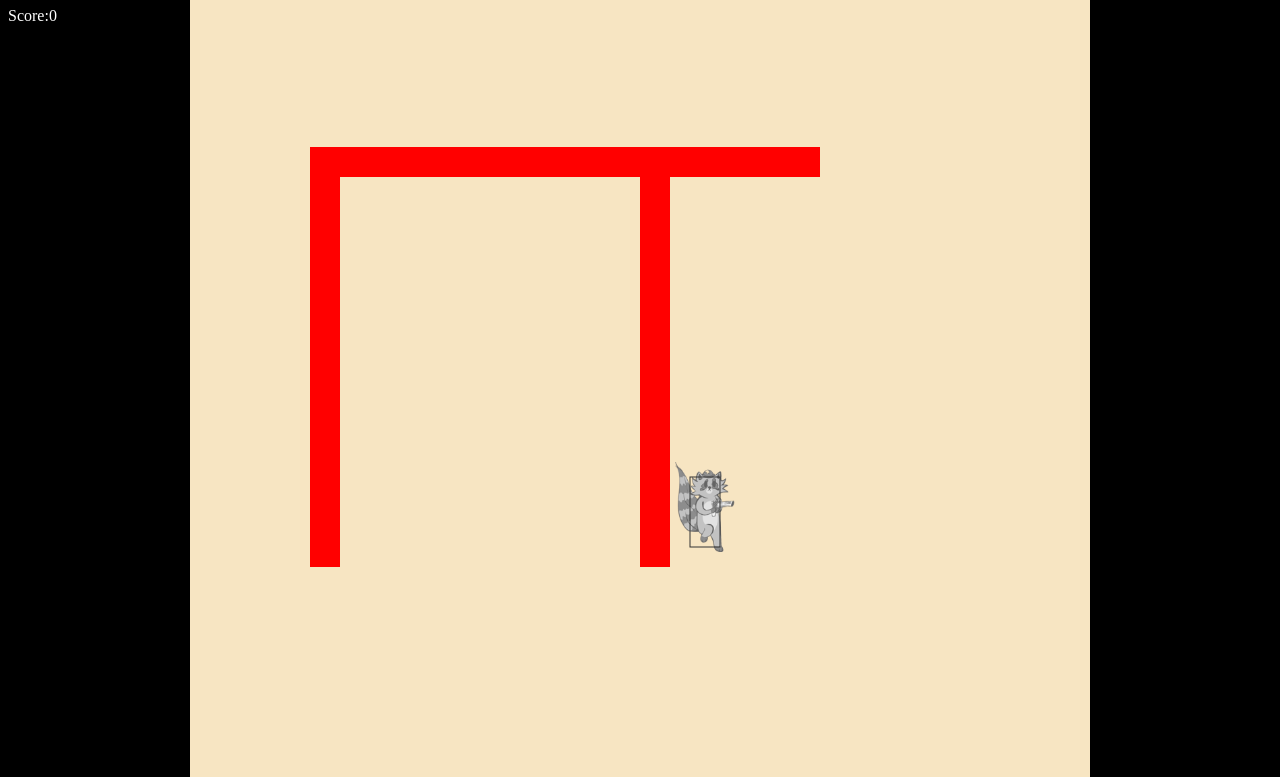
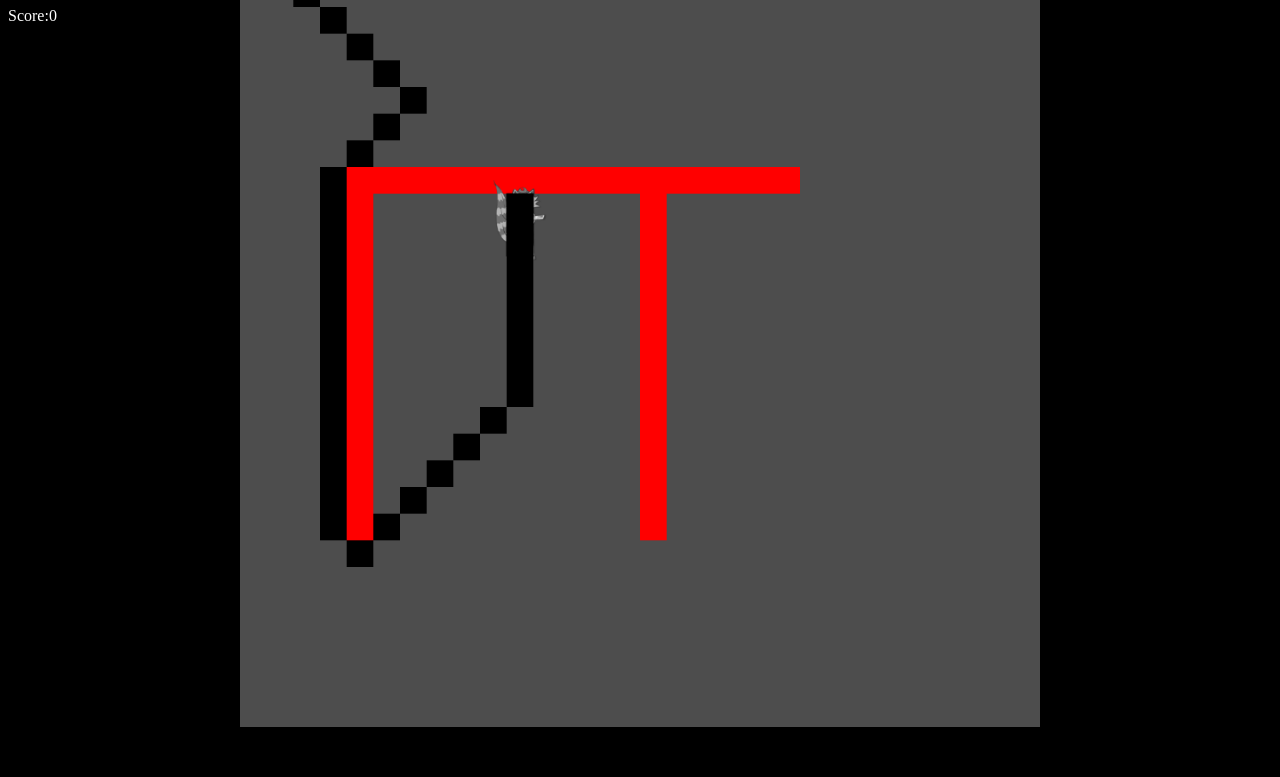
Before and after one commit to Swearfy/racoon-shooter, a plain HTML site: page index.html in a window 1280 px wide. Shown: the part 73-850 px from the top of the page. After the commit the page ends 800 px from the top, so only its background shows below. Drawn offline with Linux system fonts and the light colour scheme.

Commit message:
finished a* pathfinding implementation

```diff
--- a/main.js
+++ b/main.js
@@ -6,7 +6,7 @@ import { playerShooting } from "./scripts/utils/shooting.js";
 import { Grid } from "./scripts/classes/grid.js";
 import { level_1 } from "./assets/tilemaps/level-1.js";
 import { checkX, checkY } from "./scripts/utils/collision.js";
-import { Pathfinding } from "./scripts/classes/pathfinding.js";
+import { removeFromArray, toIndex } from "./scripts/utils/utils.js";
 
 const canvas = document.querySelector("canvas");
 const ctx = canvas.getContext("2d");
@@ -26,19 +26,13 @@ class Game {
     this.height = height;
     this.level1 = new Grid(30);
     this.level1.makeGrid(level_1);
-    this.player = new Player(this, 500, 600, this.level);
+    this.player = new Player(this, 300, 300, this.level);
     this.input = new Input();
     this.input.inputControl(this.input.player1Keys);
 
     this.enemy = new Enemy(this);
 
-    this.pathfinding = new Pathfinding();
     this.bullets = [];
-
-    // console.log(
-    //   getTileAtIndex(this.level1.grid, 0, 0).getNeighbors(this.level1.grid)
-    // );
-    console.log(this.pathfinding.findPath(this.level1.grid, 0, 0, 2, 0));
   }
   /**
    * Updates the enemy's player and bullets. This is called every frame to ensure that everything is up to date
@@ -47,7 +41,7 @@ class Game {
    */
   update(fps) {
     this.player.update(fps, this.level1);
-    this.enemy.update(fps, this.player, this.level1);
+    this.enemy.update(fps, this.player, this.level1.grid);
 
     playerMovement(this.player, this.input.player1Keys);
     playerShooting(this.player, this.input.player1Keys);
@@ -66,9 +60,7 @@ class Game {
         bullet.x >= this.width ||
         bullet.collide === true
       ) {
-        const index = this.bullets.indexOf(bullet);
-        this.bullets.splice(index, 1);
-        return;
+        removeFromArray(this.bullets, bullet);
       }
     });
   }
@@ -78,17 +70,19 @@ class Game {
    * @param ctx - The canvas context to draw on.
    */
   draw(ctx) {
+    this.level1.grid.forEach((tile) => {
+      tile.forEach((tile2) => {
+        ctx.fillStyle = tile2.walkable ? "rgba(255,255,255,0.3)" : "red";
+
+        tile2.draw(ctx);
+      });
+    });
+
     this.player.draw(ctx);
     this.enemy.draw(ctx);
 
     this.bullets.forEach((bullet) => {
       bullet.draw(ctx);
-    });
-
-    this.level1.grid.forEach((tile) => {
-      tile.forEach((tile2) => {
-        tile2.draw(ctx);
-      });
     });
   }
 }
@@ -108,8 +102,6 @@ function animate(currentTime) {
 
   ctx.clearRect(0, 0, canvas.width, canvas.height);
   //placeholder color
-  ctx.fillStyle = "wheat";
-  ctx.fillRect(0, 0, canvas.width, canvas.height);
 
   game.update(fps);
   game.draw(ctx);
--- a/scripts/classes/enemy.js
+++ b/scripts/classes/enemy.js
@@ -1,5 +1,6 @@
 import { checkX, checkY } from "../utils/collision.js";
 import { Entity } from "./entity.js";
+import { Pathfinding } from "./pathfinding.js";
 export class Enemy extends Entity {
   constructor(game) {
     super(0, 0, 20, 20, 0, 0);
@@ -8,6 +9,7 @@ export class Enemy extends Entity {
     this.spriteHeight = 30;
     this.dx = 0;
     this.dy = 0;
+    this.pathfinding = new Pathfinding();
   }
   update(fps, player, level) {
     this.x += this.velocityX * fps;
@@ -16,14 +18,13 @@ export class Enemy extends Entity {
     this.y += this.velocityY * fps;
     checkY(this, level);
 
-    // let dist = Math.atan2(player.y - this.y, player.x - this.x);
-    // let dx = Math.cos(dist);
-    // let dy = Math.sin(dist);
-
-    // this.velocityX = dx;
-    // this.velocityY = dy;
+    if (this.pathfinding.start !== this || player !== this.pathfinding.end) {
+      this.pathfinding.findPath(level, this, player);
+    }
   }
   draw(ctx) {
+    this.pathfinding.drawPath(ctx);
+
     ctx.fillStyle = "red";
     ctx.fillRect(this.x, this.y, this.width, this.height);
   }
--- a/scripts/classes/pathfinding.js
+++ b/scripts/classes/pathfinding.js
@@ -1,70 +1,82 @@
-import { calculateH, toIndex } from "../utils/utils.js";
+import {
+  calculateH,
+  cloneGrid,
+  removeFromArray,
+  toIndex,
+} from "../utils/utils.js";
 
 export class Pathfinding {
   constructor() {
-    this.openList = [];
-    this.closeList = [];
+    this.openSet = [];
     this.start;
     this.end;
-    this.pathGrid = [];
+    this.clonedGrid = [];
+    this.path = [];
   }
-  findPath(grid, startX, startY, endX, endY) {
-    // let startY = toIndex(start.y, 30);
-    // let startX = toIndex(start.x, 30);
-    // let endY = toIndex(end.y, 30);
-    // let endX = toIndex(end.x, 30);
+  updateStartAndEnd(start, end) {
+    let startY = toIndex(start.y, 30);
+    let startX = toIndex(start.x, 30);
+    let endY = toIndex(end.y, 30);
+    let endX = toIndex(end.x, 30);
 
-    this.pathGrid = cloneGrid(grid);
-    this.start = this.pathGrid[startY][startX];
-    this.end = this.pathGrid[endY][endX];
+    this.start = this.clonedGrid[startY][startX];
+    this.end = this.clonedGrid[endY][endX];
+    if (
+      (this.start.x !== startX && this.start.y !== startY) ||
+      (this.end.x !== endX && this.end.y !== endY)
+    ) {
+      this.openSet = [];
+      this.path = [];
+    }
+  }
+  findPath(grid, start, end) {
+    this.clonedGrid = cloneGrid(grid);
+
+    this.updateStartAndEnd(start, end);
 
     this.start.g = 0;
     this.start.f = 0;
 
-    this.openList.push(this.start);
+    this.openSet.push(this.start);
 
     if (!this.end.walkable) {
       return;
     }
 
-    while (this.openList.length > 0) {
-      let current = this.getLowestF(this.openList);
+    while (this.openSet.length > 0) {
+      let current = this.getLowestF(this.openSet);
 
-      this.removeFromArray(this.openList, current);
-      this.closeList.push(current);
+      removeFromArray(this.openSet, current);
+      current.closed = true;
 
       // Backtrack the path to the current path.
       if (current.x === this.end.x && current.y === this.end.y) {
+        this.path.push(this.backtrackPath(current));
         return this.backtrackPath(current);
       }
 
-      let neigbours = current.getNeighbors(this.pathGrid);
+      let neigbours = current.getNeighbors(this.clonedGrid);
 
       for (let i = 0; i < neigbours.length; i++) {
         let neigbor = neigbours[i];
 
-        if (!neigbor.walkable || this.closeList.includes(neigbor)) {
-          continue;
-        }
+        if (!neigbor.closed) {
+          let possibleG = current.g + 1;
 
-        let tempG = current.g + 1;
-
-        // This method is used to calculate the G value of the neigbor.
-        if (tempG < neigbor.g) {
-          neigbor.parent = current;
-          neigbor.g = tempG;
+          if (!this.openSet.includes(neigbor)) {
+            this.openSet.push(neigbor);
+          } else if (possibleG >= neigbor.g) {
+            continue;
+          }
+          neigbor.g = possibleG;
           neigbor.h = calculateH(neigbor, this.end);
           neigbor.f = neigbor.g + neigbor.h;
-
-          // Add a neigbor to the open list
-          if (!this.openList.includes(neigbor)) {
-            this.openList.push(neigbor);
-          }
+          neigbor.parent = current;
         }
       }
     }
 
-    return "Path was never found";
+    return [];
   }
   /**
    * @param current
@@ -91,25 +103,17 @@ export class Pathfinding {
     }
     return lowestF;
   }
-  removeFromArray(arr, elm) {
-    let i = arr.indexOf(elm);
-    return arr.splice(i, 1);
+  drawPath(ctx) {
+    this.openSet.forEach((tile) => {
+      ctx.fillStyle = "purple";
+      tile.draw(ctx);
+    });
+
+    this.path.forEach((arr) => {
+      arr.forEach((tile) => {
+        ctx.fillStyle = "black";
+        tile.draw(ctx);
+      });
+    });
   }
 }
-
-/**
- *  Clones the given grid.
- * @param grid
- * @returns {Array}
- */
-function cloneGrid(grid) {
-  let clone = [];
-  // Creates a clone of the grid.
-  for (let row = 0; row < grid.length; row++) {
-    clone[row] = [];
-    for (let col = 0; col < grid[row].length; col++) {
-      clone[row][col] = grid[row][col];
-    }
-  }
-  return clone;
-}
--- a/scripts/classes/player.js
+++ b/scripts/classes/player.js
@@ -66,8 +66,6 @@ export class Player extends Entity {
       this.spriteHeight
     );
 
-    ctx.fillStyle = "rgba(0, 255, 0, 0.5)";
     ctx.strokeRect(this.x, this.y, this.width, this.height);
-    ctx.fill();
   }
 }
--- a/scripts/classes/tile.js
+++ b/scripts/classes/tile.js
@@ -11,6 +11,7 @@ export class Tile {
     this.neigbours = [];
     this.walkable = !!walkable;
     this.parent = null;
+    this.closed = false;
   }
   getNeighbors(grid) {
     // ←
@@ -56,7 +57,6 @@ export class Tile {
     return this.neigbours;
   }
   draw(ctx) {
-    ctx.fillStyle = this.walkable ? "rgba(255,255,255,0.2)" : "red";
     ctx.fillRect(
       this.x * this.tileSize,
       this.y * this.tileSize,
--- /dev/null
+++ b/scripts/utils/eventEmitter.js
@@ -0,0 +1 @@
+export class EventEmitter {}
--- a/scripts/utils/utils.js
+++ b/scripts/utils/utils.js
@@ -49,8 +49,36 @@ export function getTileAtIndex(grid, x, y) {
   return new Tile(x, y, 30, false);
 }
 
+/**
+ *
+ * @param {*} entity1
+ * @param {*} entity2
+ * @returns Menhatten distance between 2 points
+ */
 export function calculateH(entity1, entity2) {
-  let dx = entity1.x - entity2.x;
-  let dy = entity1.y - entity2.y;
+  let dx = Math.abs(entity1.x - entity2.x);
+  let dy = Math.abs(entity1.y - entity2.y);
   return dx + dy;
 }
+
+/**
+ *  Clones the given grid.
+ * @param grid
+ * @returns {Array}
+ */
+export function cloneGrid(grid) {
+  let clone = [];
+  // Creates a clone of the grid.
+  for (let row = 0; row < grid.length; row++) {
+    clone[row] = [];
+    for (let col = 0; col < grid[row].length; col++) {
+      clone[row][col] = grid[row][col];
+    }
+  }
+  return clone;
+}
+
+export function removeFromArray(arr, elm) {
+  let i = arr.indexOf(elm);
+  return arr.splice(i, 1);
+}
--- a/styles/style.css
+++ b/styles/style.css
@@ -3,6 +3,8 @@ canvas {
   top: 50%;
   transform: translate(-50%, -50%);
   position: absolute;
+  max-width: 100%;
+  max-height: 100%;
 }
 
 body {
```
